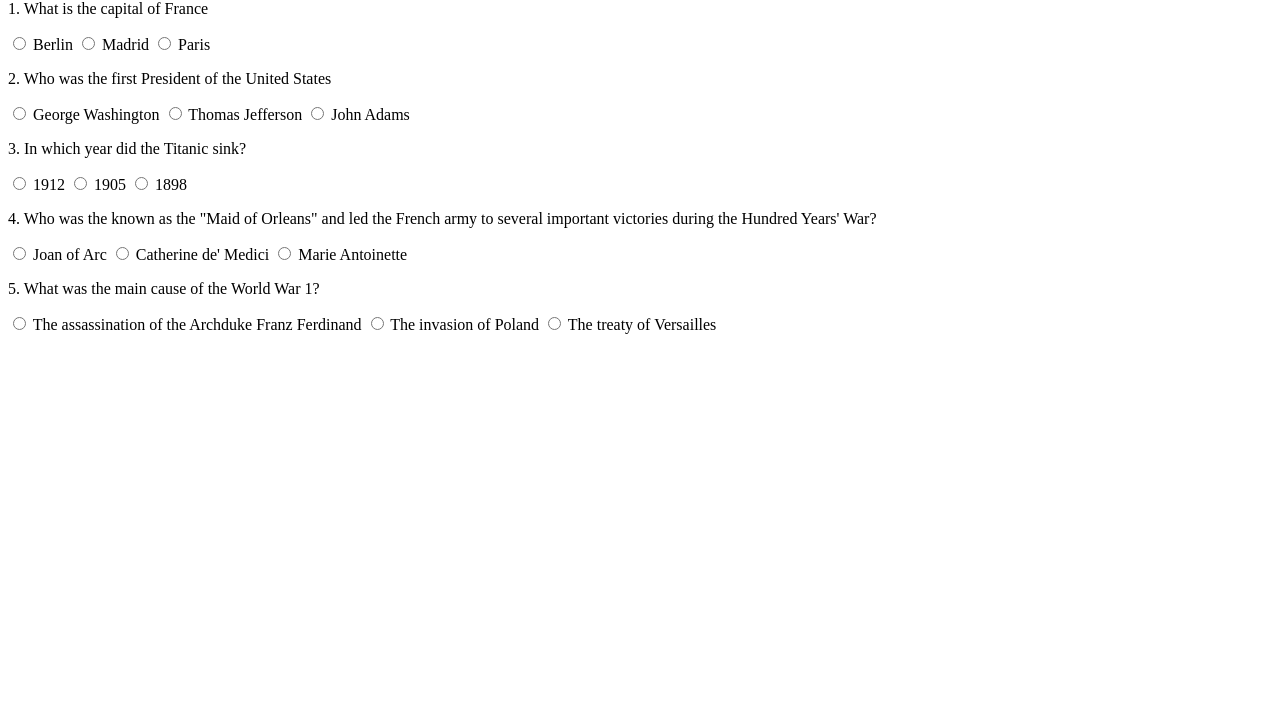
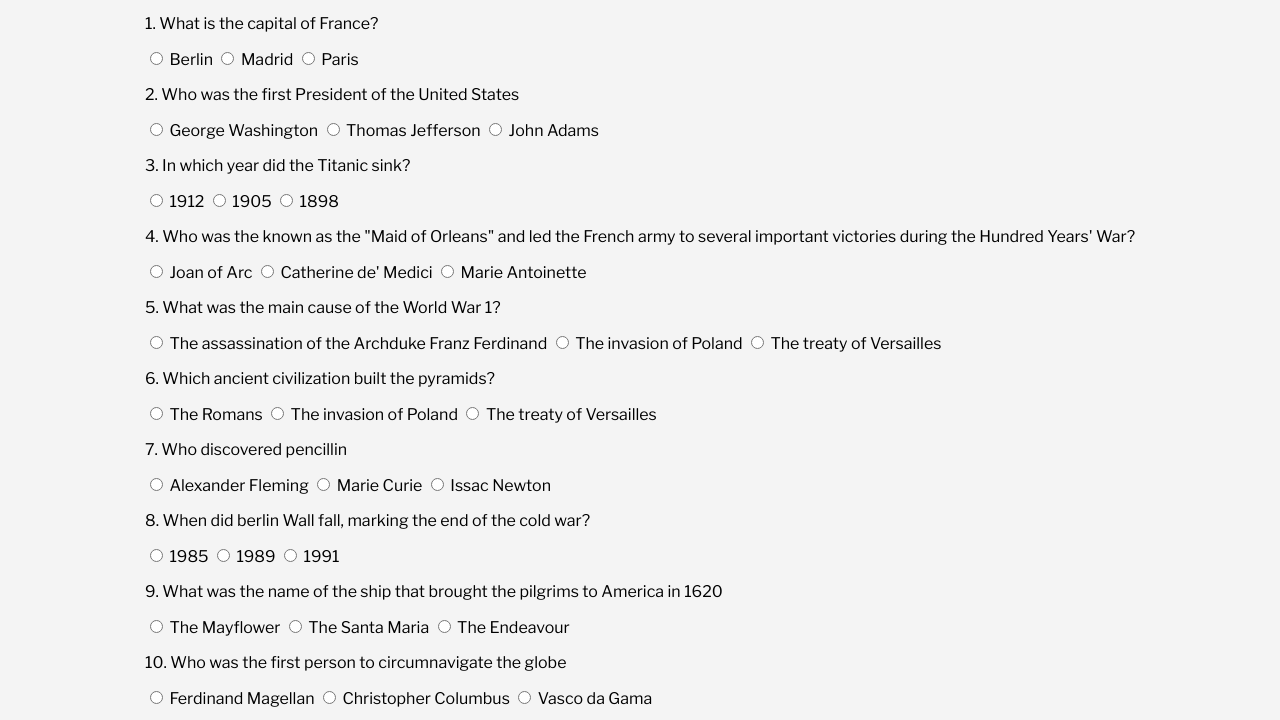
Before and after one commit to johnsonejoga456/HTML-CSS-JavaScript-beginner-projects, a plain HTML site: page Quiz-app/index.html in a window 1280 px wide. Shown: the part 80-800 px from the top of the page. Drawn offline with nearby package versions, Linux system fonts and the light colour scheme.

Commit message:
update changes

```diff
--- a/Quiz-app/index.html
+++ b/Quiz-app/index.html
@@ -4,13 +4,17 @@
     <meta charset="UTF-8">
     <meta name="viewport" content="width=device-width, initial-scale=1.0">
     <title>Quiz App</title>
+    <link rel="stylesheet" href="styles.css">
+    <style>
+        @import url('https://fonts.googleapis.com/css2?family=Libre+Franklin:ital,wght@0,100..900;1,100..900&display=swap');
+    </style>
 </head>
 <body>
     <div class="container">
         <h1>Quiz App</h1>
         <form id="quiz-form">
             <div class="question">
-                <p>1. What is the capital of France</p>
+                <p>1. What is the capital of France?</p>
                 <label><input type="radio" name="q1" value="a"> Berlin</label>
                 <label><input type="radio" name="q1" value="b"> Madrid</label>
                 <label><input type="radio" name="q1" value="c"> Paris</label>
@@ -38,6 +42,36 @@
                 <label><input type="radio" name="q5" value="b"> The invasion of Poland</label>
                 <label><input type="radio" name="q5" value="c"> The treaty of Versailles</label>
             </div>
+            <div class="question">
+                <p>6. Which ancient civilization built the pyramids?</p>
+                <label><input type="radio" name="q6" value="a"> The Romans</label>
+                <label><input type="radio" name="q6" value="b"> The invasion of Poland</label>
+                <label><input type="radio" name="q6" value="c"> The treaty of Versailles</label>
+            </div>
+            <div class="question">
+                <p>7. Who discovered pencillin</p>
+                <label><input type="radio" name="q7" value="a"> Alexander Fleming</label>
+                <label><input type="radio" name="q7" value="b"> Marie Curie</label>
+                <label><input type="radio" name="q7" value="c"> Issac Newton</label>
+            </div>
+            <div class="question">
+                <p>8. When did berlin Wall fall, marking the end of the cold war?</p>
+                <label><input type="radio" name="q8" value="a"> 1985</label>
+                <label><input type="radio" name="q8" value="b"> 1989</label>
+                <label><input type="radio" name="q8" value="c"> 1991</label>
+            </div>
+            <div class="question">
+                <p>9. What was the name of the ship that brought the pilgrims to America in 1620</p>
+                <label><input type="radio" name="q9" value="a"> The Mayflower</label>
+                <label><input type="radio" name="q9" value="b"> The Santa Maria</label>
+                <label><input type="radio" name="q9" value="c"> The Endeavour</label>
+            </div>
+            <div>
+                <p> 10. Who was the first person to circumnavigate the globe</p>
+                <label><input type="radio" name="q10" value="a"> Ferdinand Magellan</label>
+                <label><input type="radio" name="q10" value="b"> Christopher Columbus</label>
+                <label><input type="radio" name="q10" value="c"> Vasco da Gama</label>
+            </div>
         </form>
     </div>
 </body>
--- /dev/null
+++ b/Quiz-app/styles.css
@@ -0,0 +1,14 @@
+* {
+    padding: 0;
+}
+
+body {
+    font-family:"Libre Franklin";
+    padding-left: 0% auto;
+    background-color: #f4f4f4;
+    margin: 0;
+    height: 100vh;
+    display: flex;
+    justify-content: center;
+    align-items: center;
+}
```
